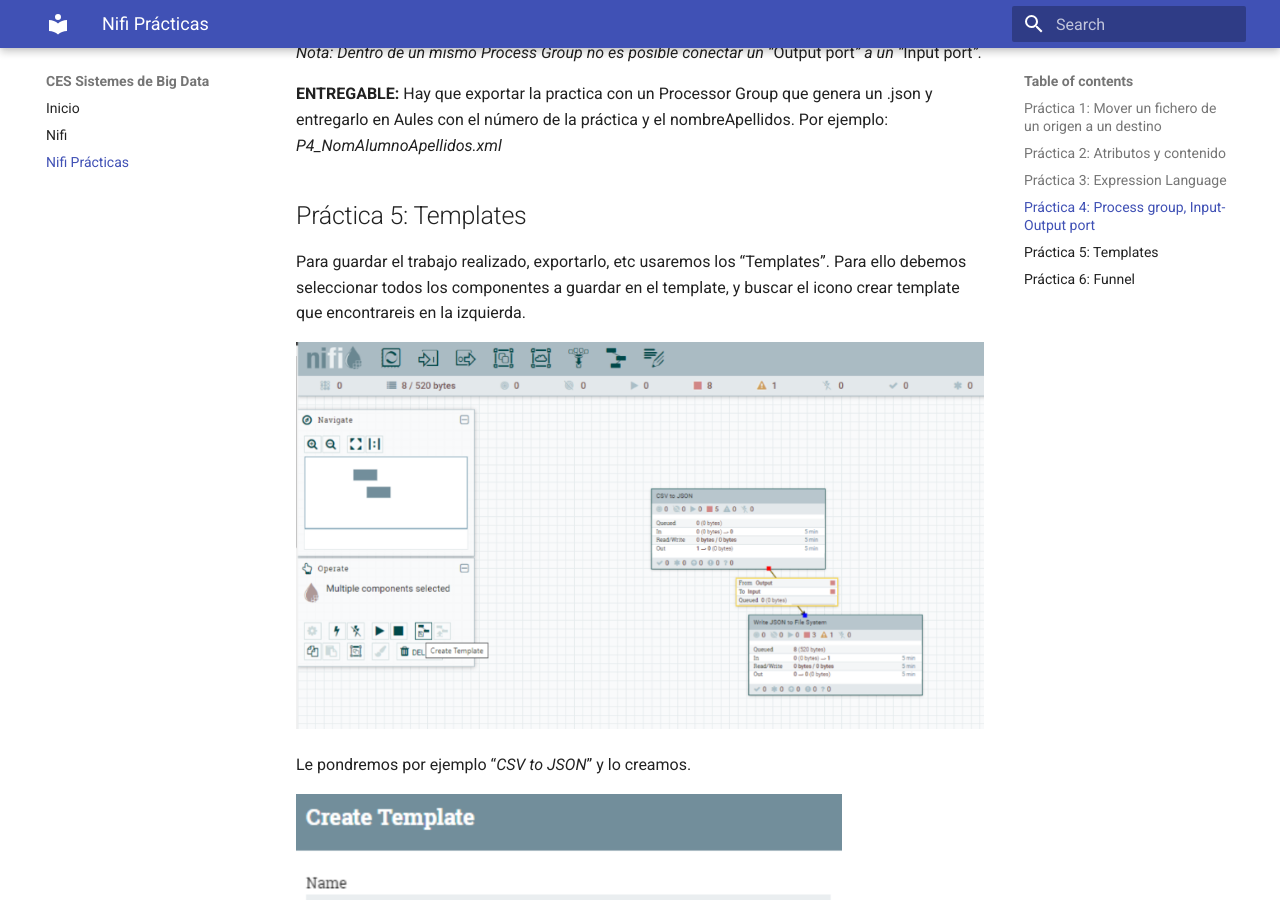
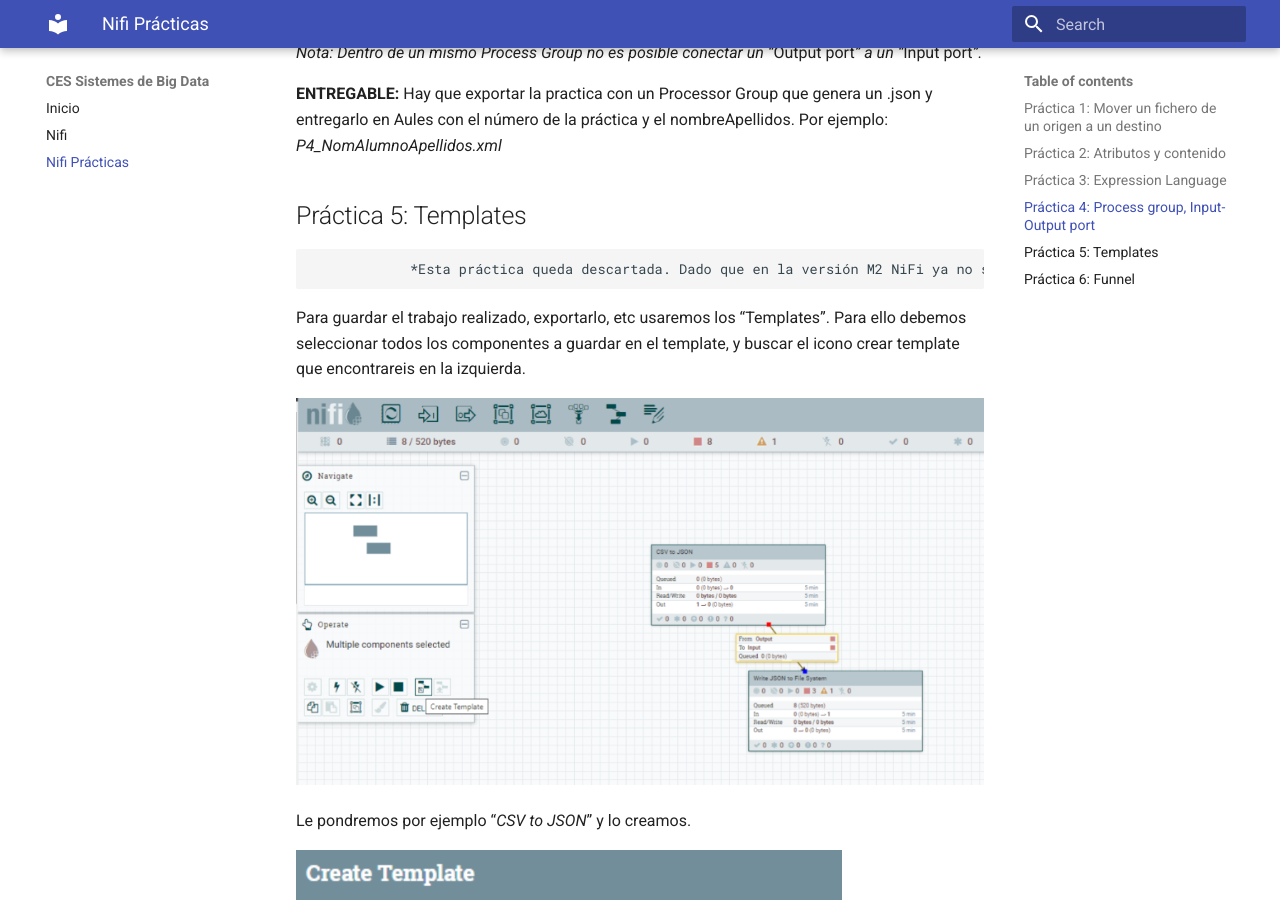
Before and after one commit to jorsodom/bigdata-sb, an MkDocs documentation site: the page built from docs/nifiPracticas.md, in a window 1280 px wide and 900 px high, scrolled down 23842 px. Built offline with MkDocs 1.6.1 and Material for MkDocs 9.7.7, drawn with Linux system fonts in a browser that asks for light colours.

Commit message:
upd 5 para descartarla en vNifi m2

```diff
--- a/docs/nifiPracticas.md
+++ b/docs/nifiPracticas.md
@@ -358,6 +358,8 @@
 
 ## Práctica 5: Templates
 
+                *Esta práctica queda descartada. Dado que en la versión M2 NiFi ya no se trabaja con los Templates si no con el Registry, exportando los trabajos a través de un Processor Group, pero si en versiones anteriores. Tenedlo en cuenta dado que si trabajais en versiones anteriores es la forma de guardar y exportar el trabajo realizado.*
+
 Para guardar el trabajo realizado, exportarlo, etc usaremos los “Templates”.
 Para ello debemos seleccionar todos los componentes a guardar en el template, y
 buscar el icono crear template que encontrareis en la izquierda.
```
Also changed, not shown: docs/nifiPracticas_full.md (+2 -0 lines).
